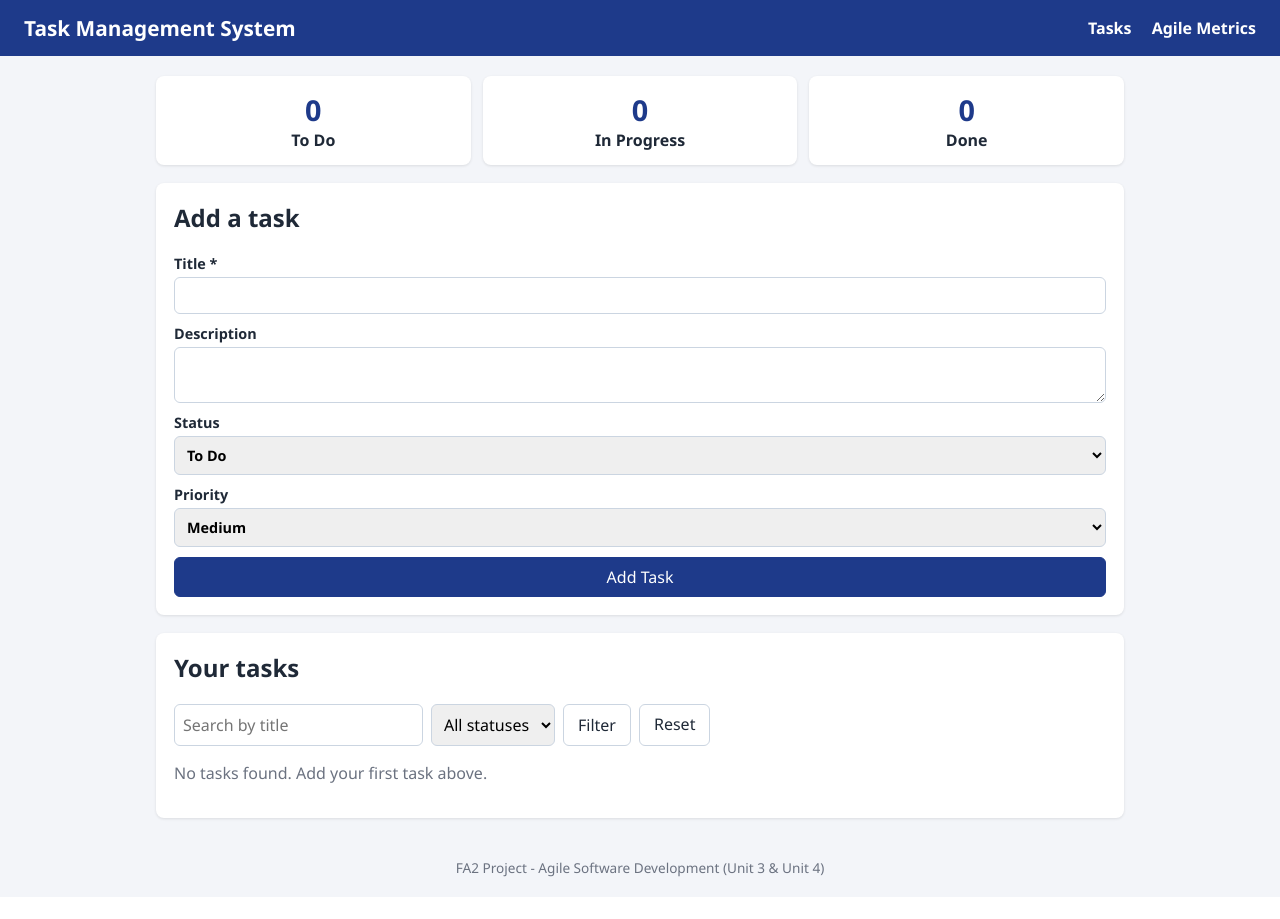
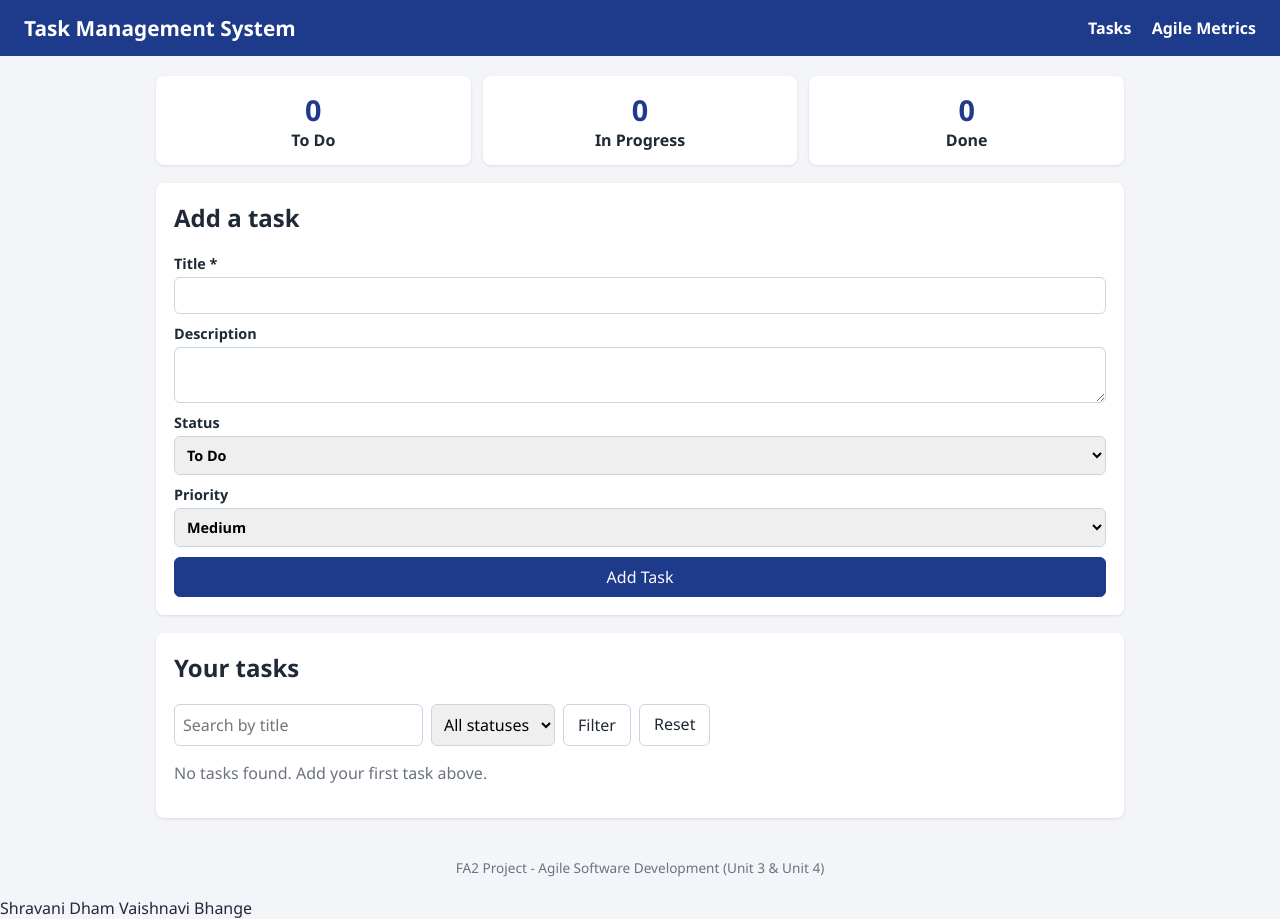
Before and after one commit to ShravaniDham/task-management-system, a Flask app: page / in a window 1280 px wide. Before the commit the page ends 877 px from the top, so only its background shows below. Run offline with Flask 3, Linux system fonts and the light colour scheme; data that the repository does not hold is empty.

Commit message:
Add team names to footer

```diff
--- a/app/templates/base.html
+++ b/app/templates/base.html
@@ -26,3 +26,6 @@
   <script src="{{ url_for('static', filename='js/main.js') }}"></script>
 </body>
 </html>
+
+Shravani Dham
+Vaishnavi Bhange
```
